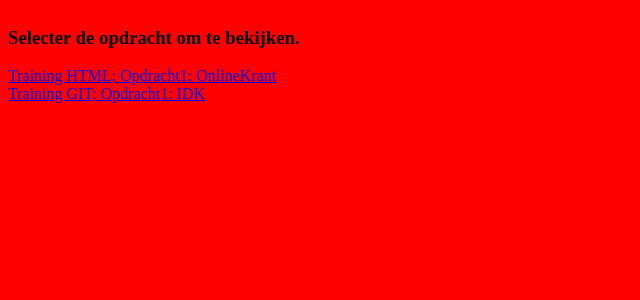
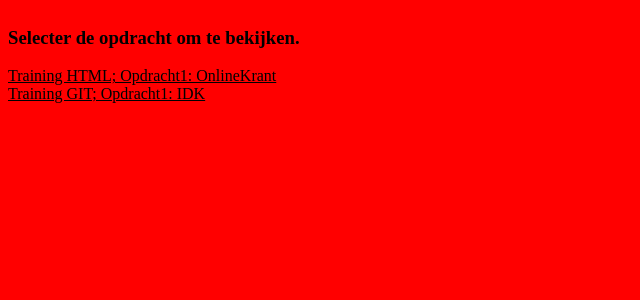
Before and after one commit to lukeplays33/School, a PHP site: page / in a window 1280 px wide. Shown: the top 300 px of the page, without its empty margins (0-640 px from the left). Run offline with PHP 8.4, Linux system fonts and the light colour scheme.

Commit message:
added text color

```diff
--- a/css/style.css
+++ b/css/style.css
@@ -6,3 +6,7 @@ section {
 body, html {
     background-color: red;
 }
+
+body * {
+    color: black;
+}
```
